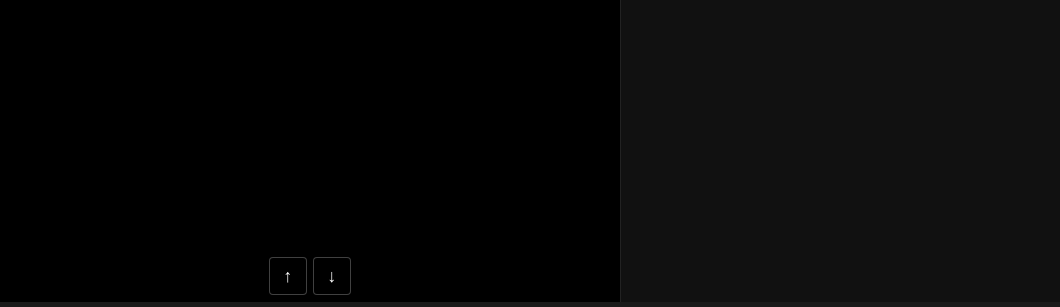
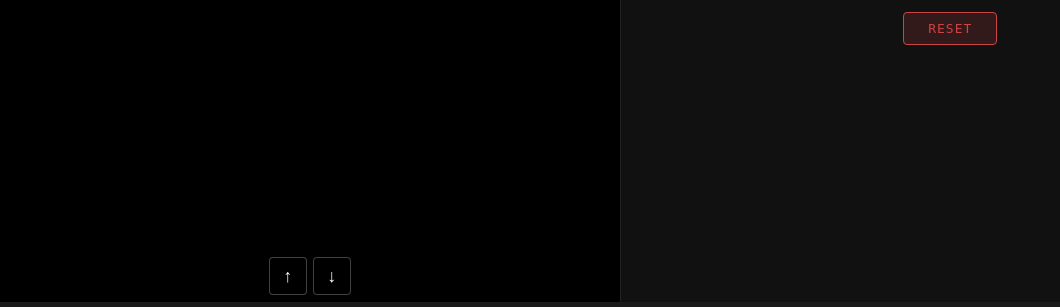
Before and after one commit to grillermo/awh, a Flask app: page /live in a window 1280 px wide. Shown: the part 493-800 px from the top of the page, without its empty margins (0-1060 px from the left). Run offline with Flask 3, Linux system fonts and the light colour scheme.

Commit message:
Add reset button"

```diff
--- a/auto_reset.py
+++ b/auto_reset.py
@@ -334,24 +334,23 @@ def error_showing_on_stream(frames):
     return is_error, ocr_results
 
 
-async def _reset_tapo_async():
+def reset_tapo100():
     from tapo import ApiClient
 
-    client = ApiClient(TAPO_EMAIL, TAPO_PASSWORD)
-    device = await client.p100(TAPO_IP)
-    print(f"[tapo] Turning off {TAPO_IP}")
-    await device.off()
-    print("[tapo] Waiting 10 seconds")
-    await asyncio.sleep(10)
-    print(f"[tapo] Turning on {TAPO_IP}")
-    await device.on()
-    print("[tapo] Reset complete")
+    async def _do():
+        client = ApiClient(TAPO_EMAIL, TAPO_PASSWORD)
+        device = await client.p100(TAPO_IP)
+        print(f"[tapo] Turning off {TAPO_IP}")
+        await device.off()
+        print("[tapo] Waiting 10 seconds")
+        await asyncio.sleep(10)
+        print(f"[tapo] Turning on {TAPO_IP}")
+        await device.on()
+        print("[tapo] Reset complete")
 
-
-def reset_tapo100():
     print("[tapo] Resetting P100 plug")
     try:
-        asyncio.run(_reset_tapo_async())
+        asyncio.run(_do())
     except Exception as e:
         print(f"[tapo] ERROR: {e}", file=sys.stderr)
 
--- a/templates/live.html
+++ b/templates/live.html
@@ -50,6 +50,19 @@
       overflow: hidden;
     }
     #ocr-label { font-size: 13px; color: #666; text-transform: uppercase; letter-spacing: 1px; }
+    #reset-btn {
+      background: rgba(180,60,60,0.2);
+      color: #c44;
+      border: 1px solid #c44;
+      border-radius: 4px;
+      padding: 8px 24px;
+      font-family: monospace;
+      font-size: 13px;
+      cursor: pointer;
+      letter-spacing: 1px;
+      touch-action: manipulation;
+    }
+    #reset-btn:active { background: rgba(180,60,60,0.5); }
     #ocr-text {
       font-size: clamp(64px, 15vw, 200px);
       font-weight: bold;
@@ -174,6 +187,7 @@
     <div id="ocr-pane">
       <div id="ocr-label">OCR Text</div>
       <div id="ocr-text">—</div>
+      <button id="reset-btn">RESET</button>
       <div id="reset-history"></div>
     </div>
   </main>
@@ -225,16 +239,11 @@
       }, 3000);
     }
 
-    async function triggerReset() {
+    function triggerReset() {
       resetInProgress = true;
       addResetMarker();
-      try {
-        await fetch('/reset', { method: 'POST' });
-      } catch (e) {
-        console.error('[reset] fetch failed', e);
-      }
-      await new Promise(r => setTimeout(r, 15000));
-      resetInProgress = false;
+      fetch('/reset', { method: 'POST' }).catch(e => console.error('[reset] fetch failed', e));
+      setTimeout(() => { resetInProgress = false; }, 15000);
     }
 
     function barStart() {
@@ -328,6 +337,11 @@
       flashTimer = setTimeout(() => cropFlash.classList.remove('show'), 1500);
     }
 
+    document.getElementById('reset-btn').addEventListener('click', e => {
+      e.stopPropagation();
+      if (!resetInProgress) triggerReset();
+    });
+
     document.querySelectorAll('.arrow-btn').forEach(btn => {
       btn.addEventListener('click', async e => {
         e.stopPropagation();
```
Also changed, not shown: requirements.txt (+88 -23 lines), errors.sqlite3.
